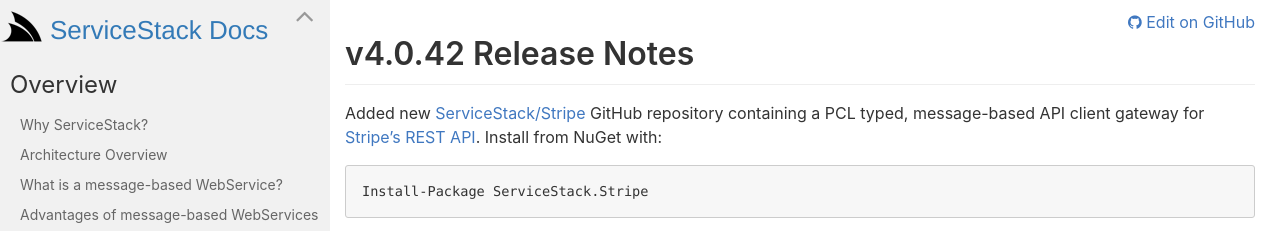
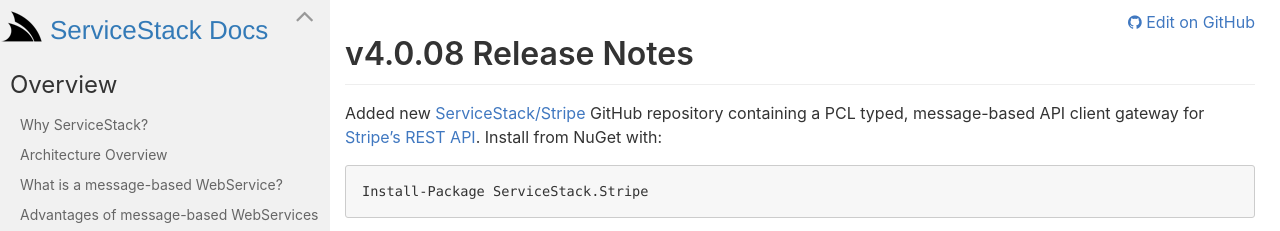
Before and after one commit to timker/docs, a Jekyll site: the page built from docs/_releases/v4.0.08.md, in a window 1280 px wide. Shown: the top 231 px of the page. Built offline with Jekyll 4.4.1, drawn with Linux system fonts in a browser that asks for light colours; nearby versions of some CDN libraries.

Commit message:
fix title/slug

```diff
--- a/docs/_releases/v4.0.08.md
+++ b/docs/_releases/v4.0.08.md
@@ -1,6 +1,6 @@
 ---
-title: v4.0.42 Release Notes
-slug: v4-0-42
+title: v4.0.08 Release Notes
+slug: v4-0-08
 ---
 
 Added new [ServiceStack/Stripe](https://github.com/ServiceStack/Stripe) GitHub repository containing a PCL typed, message-based API client gateway for [Stripe's REST API](https://stripe.com/docs/api/). Install from NuGet with:
```
